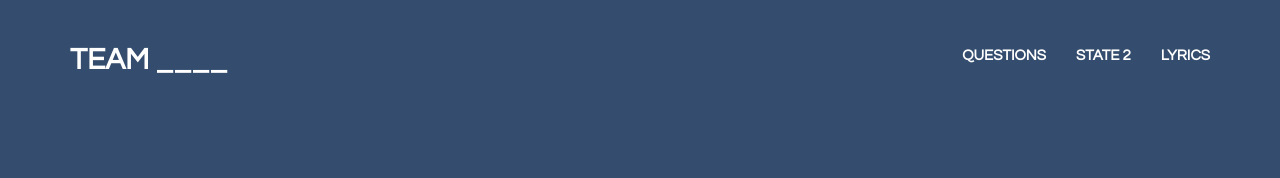
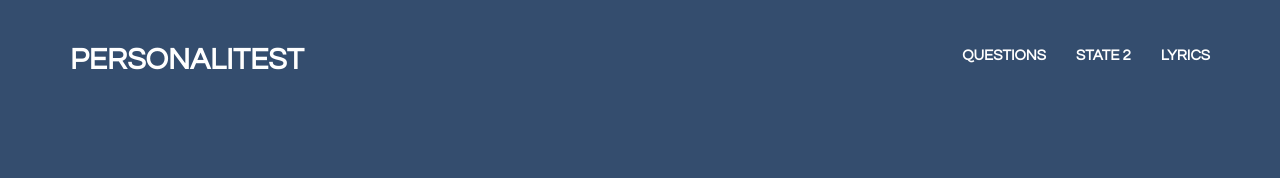
Before and after one commit to xmfan/personality_quiz, a website: page public/index.html in a window 1280 px wide. Shown: the top 178 px of the page. Drawn offline with nearby package versions, Linux system fonts and the light colour scheme.

Commit message:
good team name

```diff
--- a/public/index.html
+++ b/public/index.html
@@ -46,7 +46,7 @@
                     <span class="icon-bar"></span>
                     <span class="icon-bar"></span>
                 </button>
-                <div class="navbar-brand" > Team ____</div>
+                <div class="navbar-brand" >PersonaliTest</div>
             </div>
 
             <!-- Collect the nav links, forms, and other content for toggling -->
```
